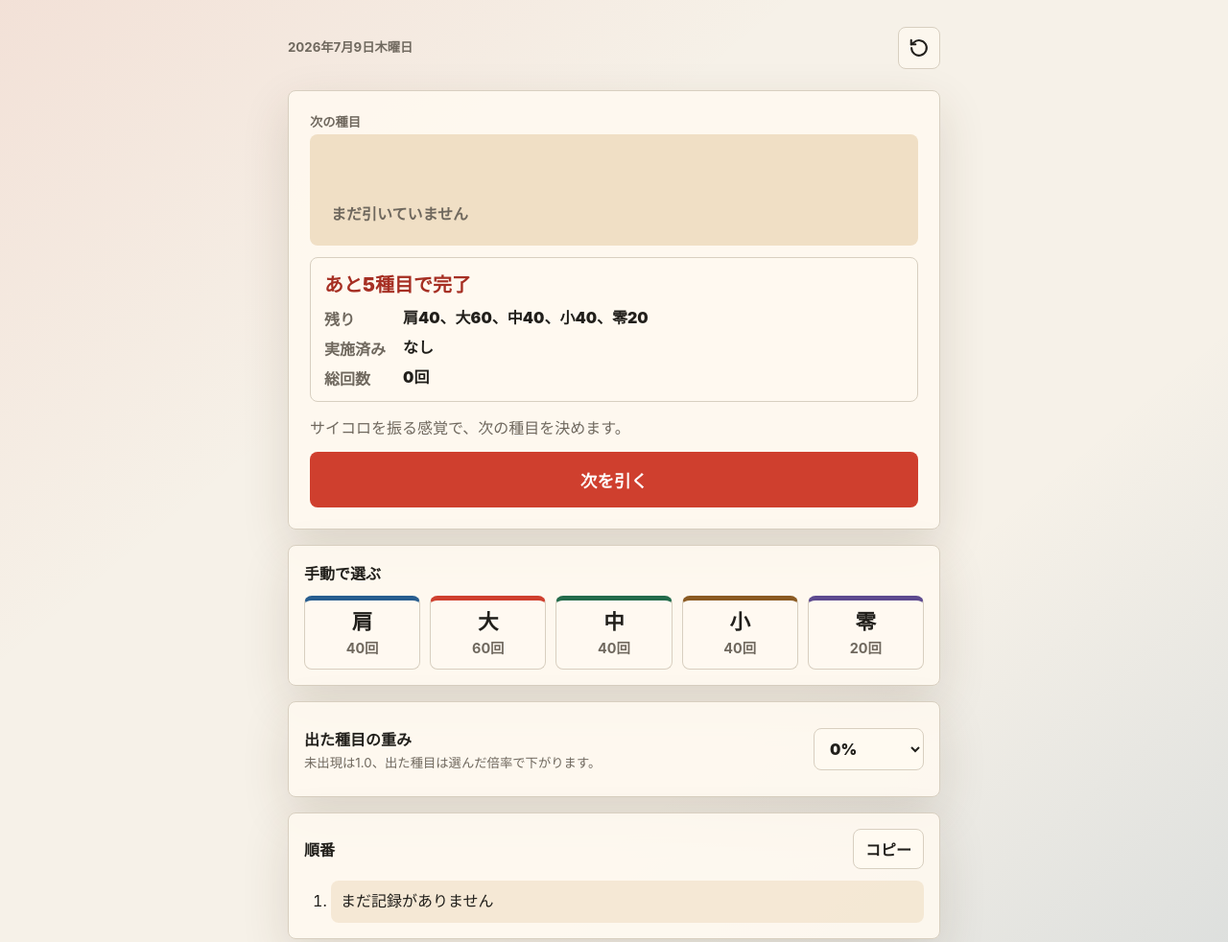
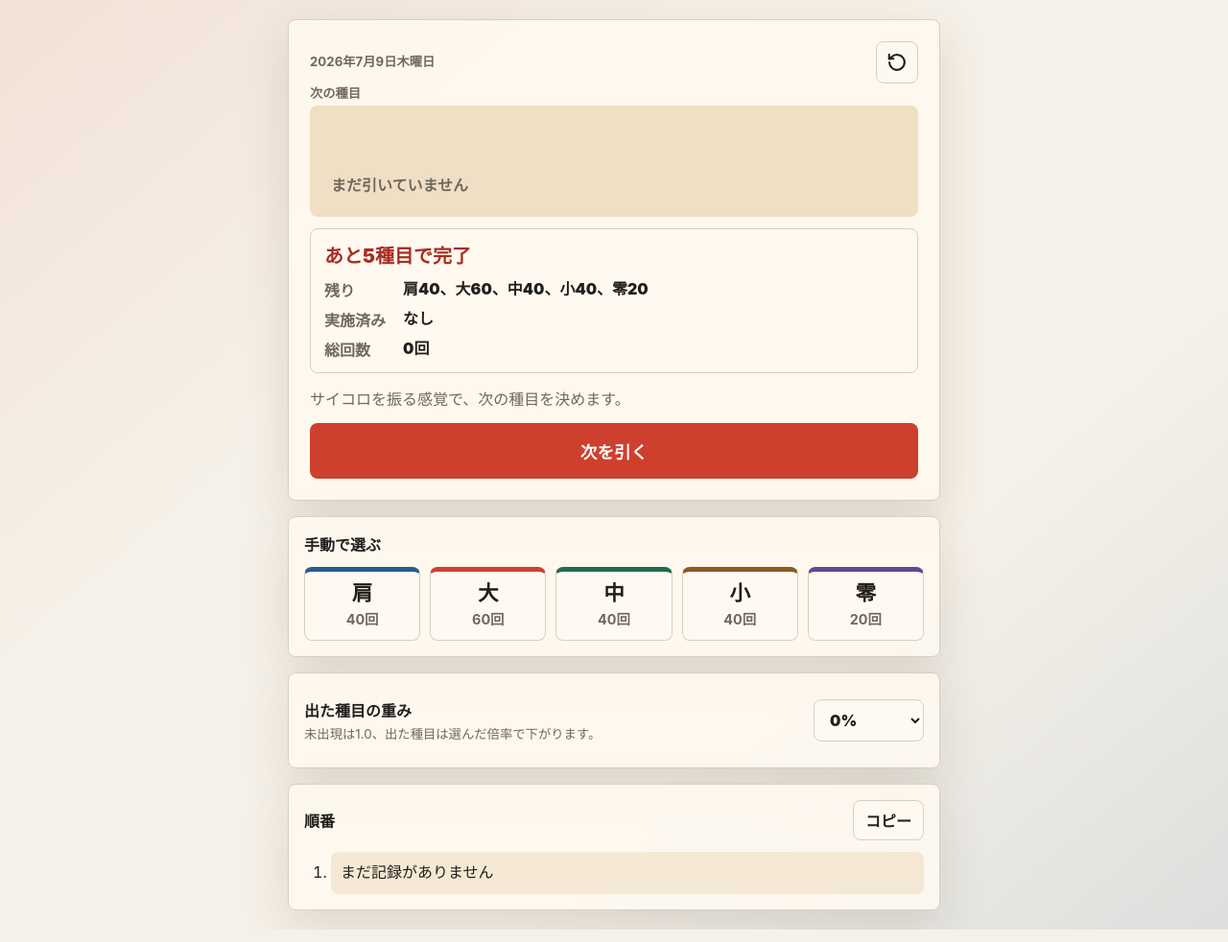
Before and after one commit to shuunya75/pushup, a plain HTML site: page index.html in a window 1280 px wide. Shown: the top 982 px of the page at 96% size. Drawn offline with Linux system fonts and the light colour scheme.

Commit message:
日付とリセットボタンをメインカード内に移動

```diff
--- a/index.html
+++ b/index.html
@@ -8,7 +8,8 @@
   </head>
   <body>
     <main class="app">
-      <header class="topbar">
+      <section class="draw-panel" aria-live="polite">
+        <div class="panel-top">
           <div>
             <p class="date" id="todayLabel"></p>
             <h1 class="visually-hidden">腕立て200</h1>
@@ -19,9 +20,7 @@
               <path d="M3.4 12a8.6 8.6 0 1 0 2.5-6.1L3 8" />
             </svg>
           </button>
-      </header>
-
-      <section class="draw-panel" aria-live="polite">
+        </div>
         <p class="eyebrow">次の種目</p>
         <div class="current" id="currentExercise">
           <span class="placeholder">まだ引いていません</span>
--- a/styles.css
+++ b/styles.css
@@ -42,12 +42,11 @@ input {
   padding: 20px;
 }
 
-.topbar {
+.panel-top {
   display: flex;
   align-items: center;
   justify-content: space-between;
   gap: 16px;
-  padding: 8px 0 6px;
 }
 
 .date,
@@ -136,6 +135,7 @@ h2 {
 }
 
 .draw-panel {
+  margin-top: 0;
   padding: 22px;
 }
 
```
Lines whose indentation alone changed are shown as unchanged.
